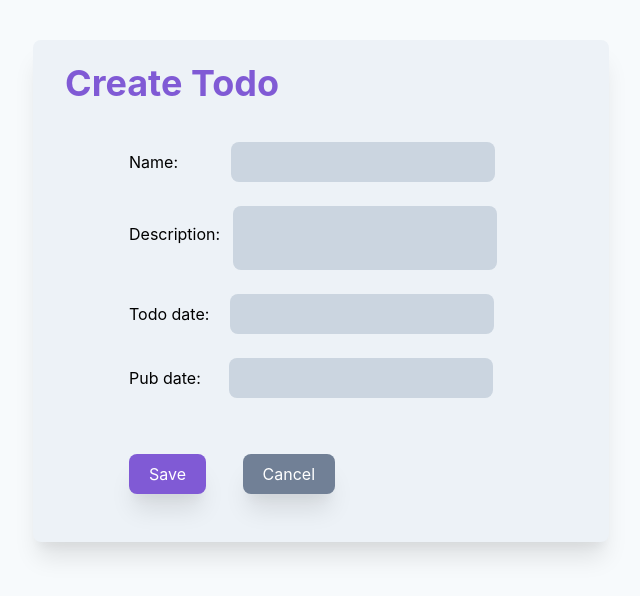
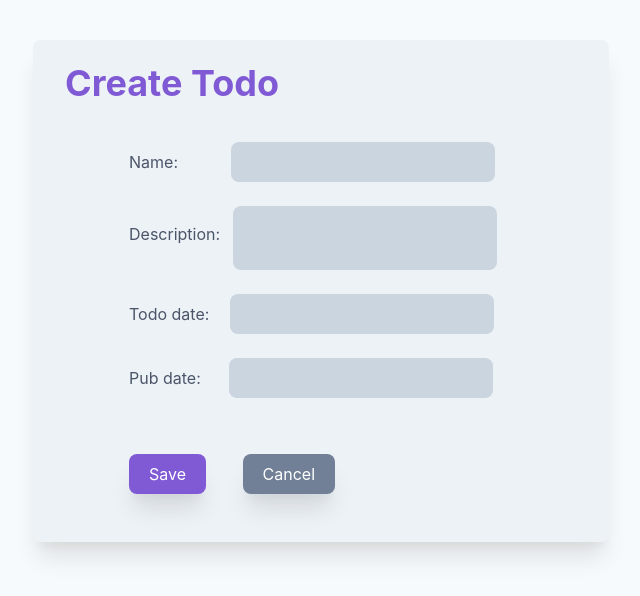
Before and after one commit to Jordan-Rob/Django-ToDo, a Django app: page /TodoApp/Todos/create/ in a window 1280 px wide. Shown: the top 596 px of the page, without its empty margins (319-959 px from the left). Run offline with Django 3.2, Linux system fonts and the light colour scheme.

Commit message:
styling forms

```diff
--- a/ToDo/forms.py
+++ b/ToDo/forms.py
@@ -6,28 +6,28 @@ class TodoForm(forms.ModelForm):
     name = forms.CharField(
         widget=forms.TextInput(
             attrs={
-                'class': ' rounded-lg mb-6 bg-gray-400 ml-12 px-2 py-2'
+                'class': ' rounded-lg mb-6 bg-gray-400 ml-12 px-2 py-2 focus:outline-none'
             }
         )
     )
     description = forms.CharField(
         widget=forms.TextInput(
             attrs={
-                'class': ' rounded-lg mb-6 bg-gray-400 ml-2 px-2 pt-4 pb-6'
+                'class': ' rounded-lg mb-6 bg-gray-400 ml-2 px-2 pt-4 pb-6 focus:outline-none'
             }
         )
     )
     Todo_date = forms.DateTimeField(
         widget=forms.TextInput(
             attrs={
-                'class': ' rounded-lg mb-6 bg-gray-400 ml-4 px-2 py-2'
+                'class': ' rounded-lg mb-6 bg-gray-400 ml-4 px-2 py-2 focus:outline-none'
             }
         )
     )
     pub_date = forms.DateTimeField(
         widget=forms.TextInput(
             attrs={
-                'class': ' rounded-lg mb-6 bg-gray-400 ml-6 px-2 py-2'
+                'class': ' rounded-lg mb-6 bg-gray-400 ml-6 px-2 py-2 focus:outline-none'
             }
         )
     )
--- a/ToDo/templates/ToDo/todo_create.html
+++ b/ToDo/templates/ToDo/todo_create.html
@@ -4,9 +4,8 @@
 >
   <div>
     <h1 class="text-4xl text-purple-600 font-bold  mb-2 ">Create Todo</h1>
-    <form class=" w-34 pt-6 px-16" method="POST">
-      {% csrf_token %}
-      <p class="bg-blue-900">{{ form.as_p }}</p>
+    <form class=" w-34 pt-6 px-16 text-gray-700" method="POST">
+      {% csrf_token %} {{ form.as_p }}
       <input
         class="
       bg-purple-600 px-5 rounded-lg inline-block
```
